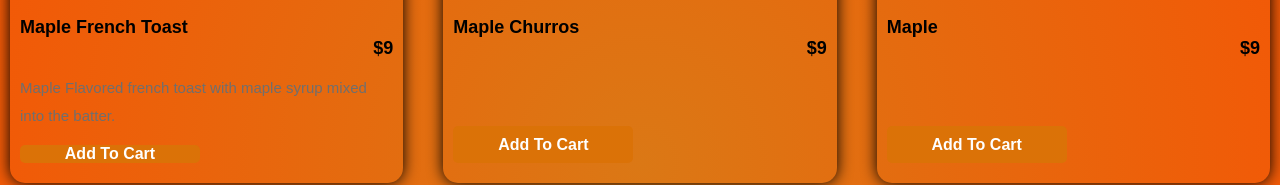
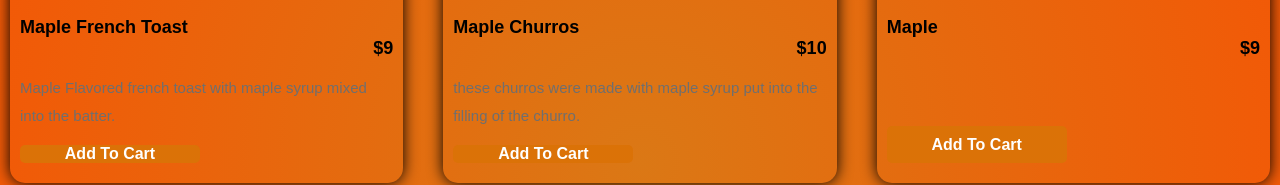
Before and after one commit to kodeekong/EasyOrder, a plain HTML site: page index.html in a window 1280 px wide. Shown: the part 1037-1222 px from the top of the page. Drawn offline with Linux system fonts and the light colour scheme.

Commit message:
added more descrip.

```diff
--- a/index.html
+++ b/index.html
@@ -74,9 +74,9 @@
                 <div class="details">
                     <div class="details-sub">
                         <h5>Maple Churros</h5>
-                        <h5 class="price">$9</h5>
+                        <h5 class="price">$10</h5>
                     </div>
-                    <p></p>
+                    <p>these churros were made with maple syrup put into the filling of the churro.</p>
                     <button>Add To Cart</button>
                 </div>
 
```
